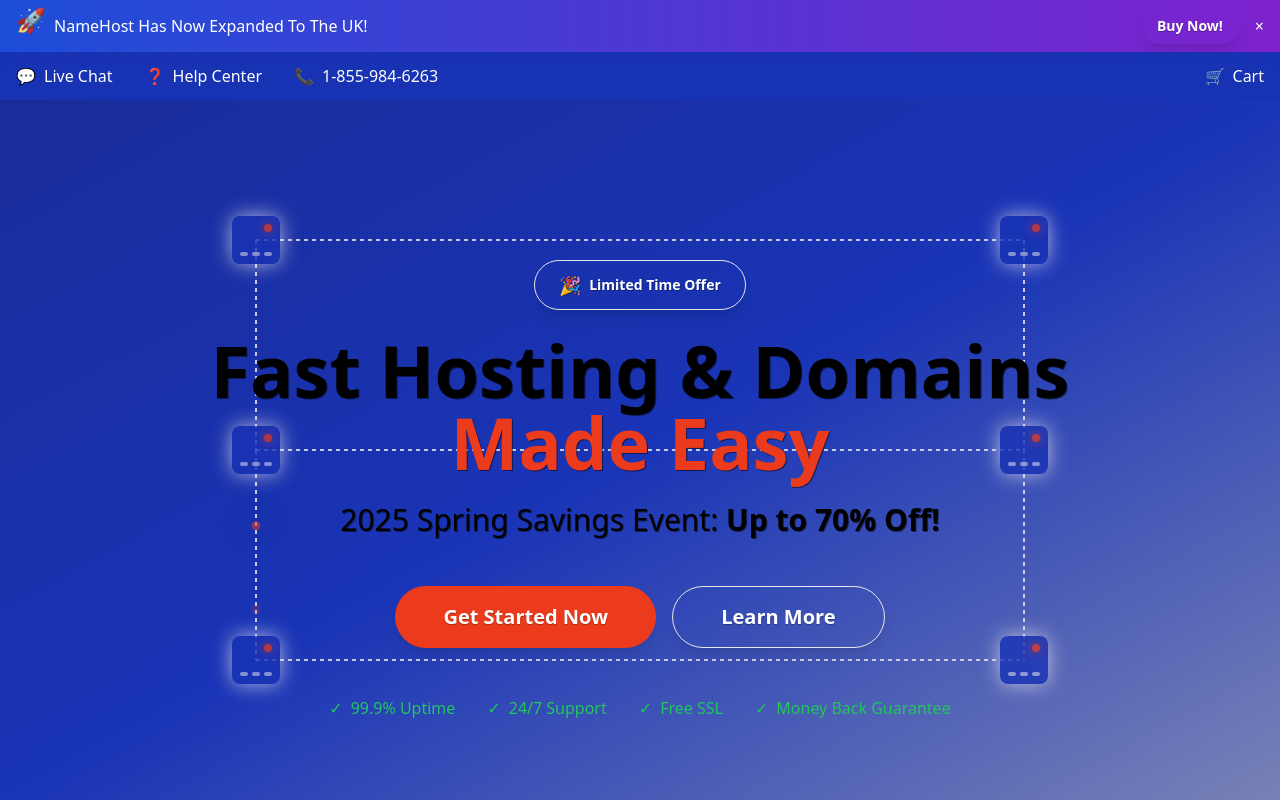
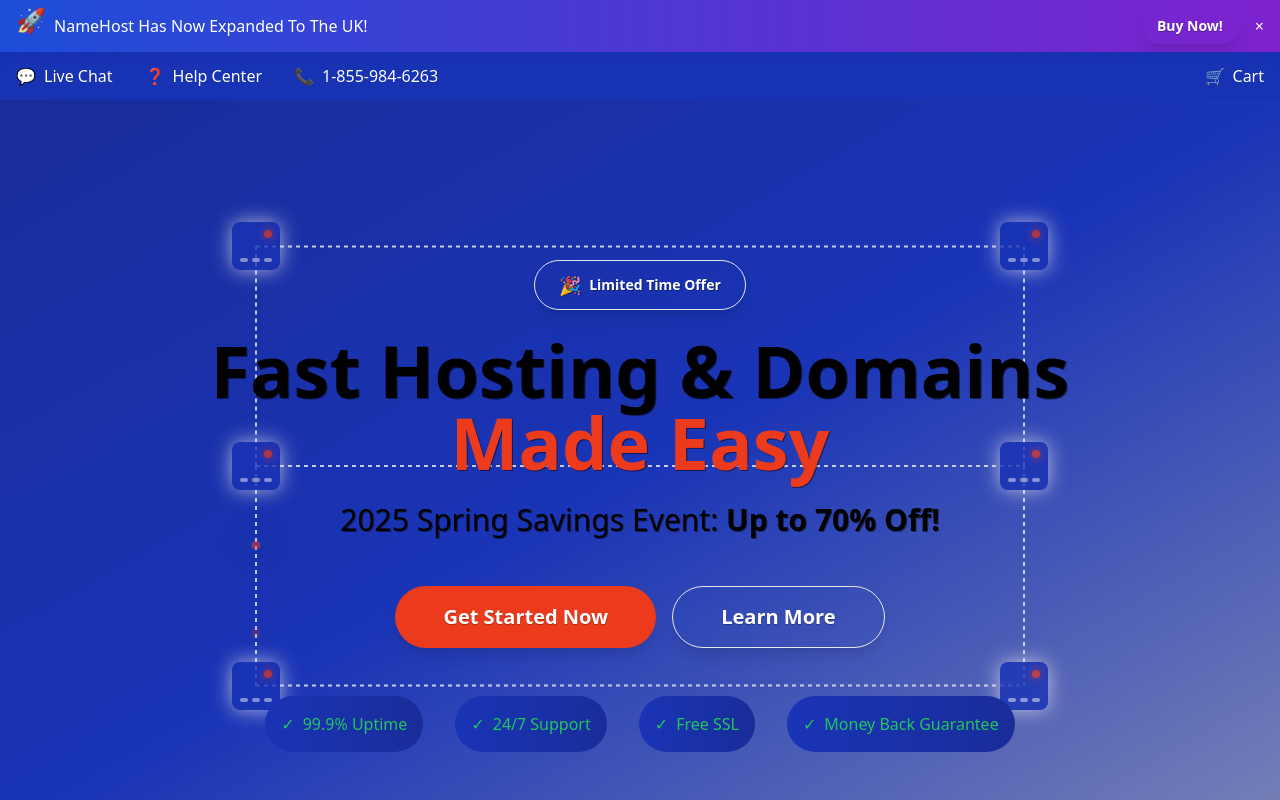
Before and after one commit to nirzaf/amazync, a React (Vite) app: page / in a window 1280 px wide. Shown: the top 800 px of the page. Built offline with nearby package versions, Linux system fonts and the light colour scheme.

Commit message:
style(HeroSection): enhance feature display with gradient background and improved layout

```diff
--- a/src/components/HeroSection.tsx
+++ b/src/components/HeroSection.tsx
@@ -158,8 +158,10 @@
               >
                 {['99.9% Uptime', '24/7 Support', 'Free SSL', 'Money Back Guarantee'].map((feature) => (
                   <div key={feature} className="flex items-center gap-2 group">
-                    <span className="text-green-500 group-hover:scale-110 transition-transform glow">✓</span>
-                    <span className="text-green-500 group-hover:text-white transition-colors glow">{feature}</span>
+                    <div className="flex items-center justify-center bg-gradient-to-r from-[#1934B6] to-[#192C99] rounded-full p-4">
+                      <span className="text-green-500 group-hover:scale-110 transition-transform glow">✓</span>
+                      <span className="text-green-500 group-hover:text-white transition-colors glow ml-2">{feature}</span>
+                    </div>
                   </div>
                 ))}
               </motion.div>
```
